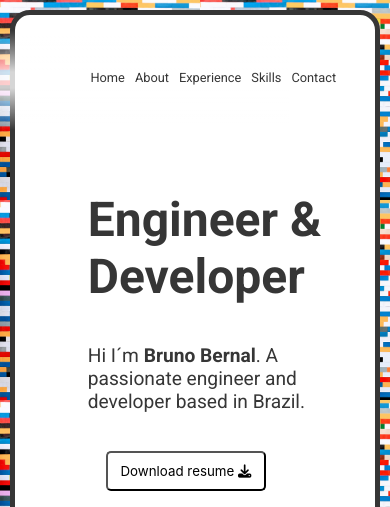
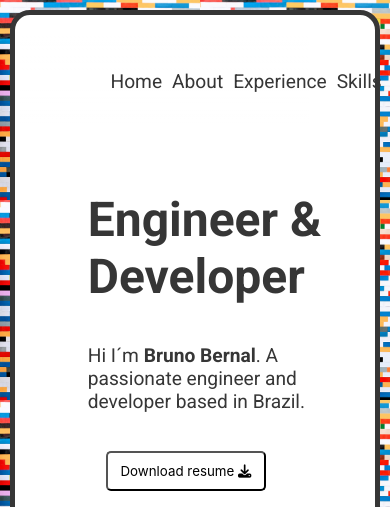
Before and after one commit to brunobernal/brunobernal.github.io, a plain HTML site: page index.html in a window 390 px wide. Shown: the top 507 px of the page. Drawn offline with Linux system fonts and the light colour scheme.

Commit message:
Update style.css

```diff
--- a/style.css
+++ b/style.css
@@ -900,14 +900,14 @@ footer {
 
     header {
         width: 74%;
-        margin-left: 0;
+        margin-left: 20px;
         display: flex;
 
     }
 
 
     header ul {
-        font-size: 0.8rem;
+        font-size: 1.2rem;
 
     }
 
```
